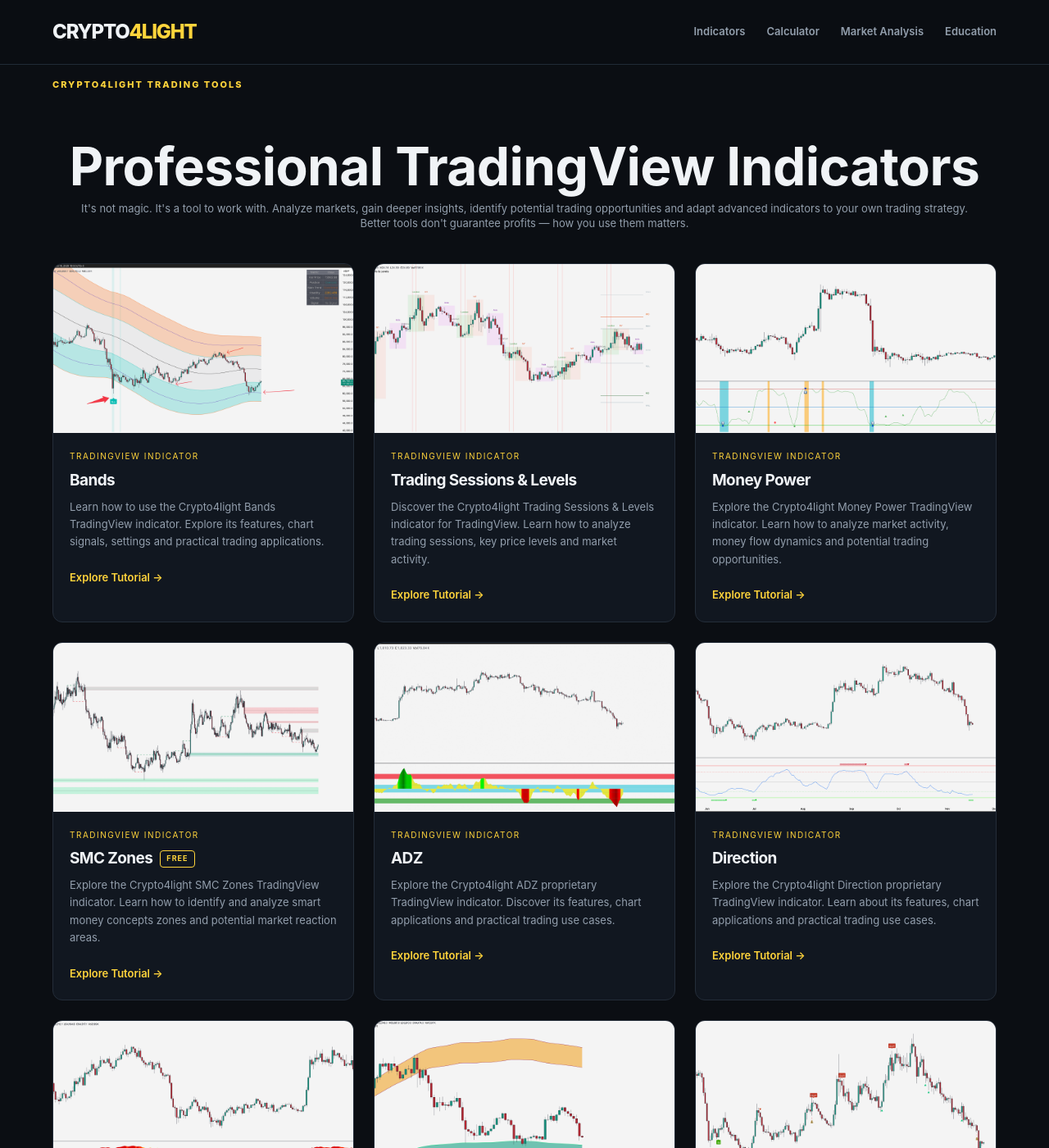
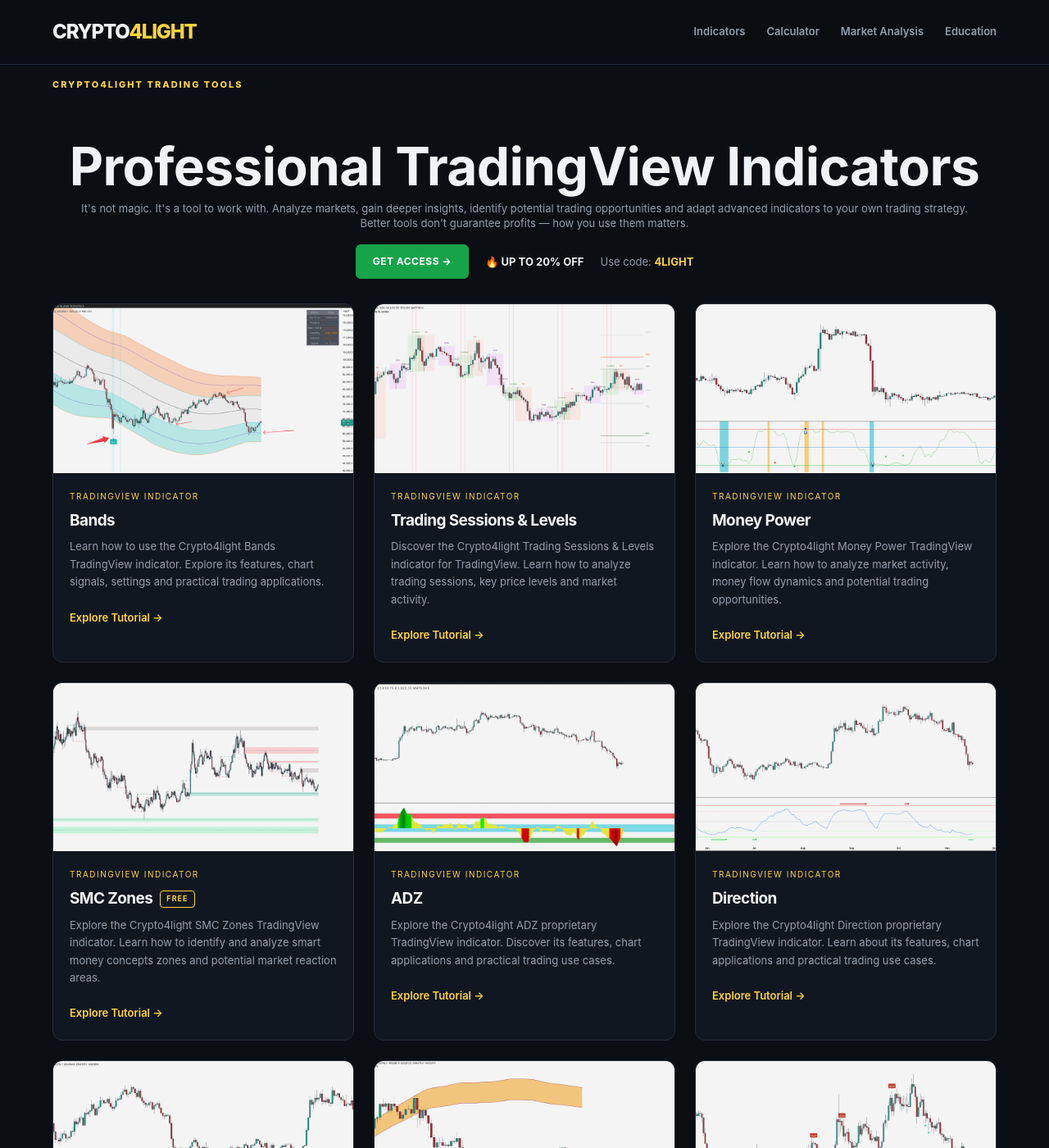
Before and after one commit to crypto4light/crypto4light, a Jekyll site: the page built from indicators/index.html, in a window 1280 px wide and 1400 px high. Shown: the whole window at 82% size. Built offline with Jekyll 4.4.1, drawn with Linux system fonts in a browser that asks for light colours.

Commit message:
Update index.html

```diff
--- a/indicators/index.html
+++ b/indicators/index.html
@@ -12,11 +12,33 @@ permalink: /indicators/
 
     <h1>Professional TradingView Indicators</h1>
 
-  <p class="lead">
-  It's not magic. It's a tool to work with. Analyze markets, gain deeper insights, identify potential trading opportunities and adapt advanced indicators to your own trading strategy.
-  <br>
-  Better tools don't guarantee profits — how you use them matters.
-  </p>
+    <p class="lead">
+      It's not magic. It's a tool to work with. Analyze markets, gain deeper insights, identify potential trading opportunities and adapt advanced indicators to your own trading strategy.
+      <br>
+      Better tools don't guarantee profits — how you use them matters.
+    </p>
+
+    <!-- PREMIUM ACCESS CTA -->
+    <div class="indicator-cta">
+
+      <a
+        class="indicator-cta-button"
+        href="https://t.me/crypto4lightfounder"
+        target="_blank"
+        rel="noopener noreferrer"
+      >
+        GET ACCESS →
+      </a>
+
+      <span class="indicator-cta-discount">
+        🔥 UP TO 20% OFF
+      </span>
+
+      <span class="indicator-cta-code">
+        Use code: <strong>4LIGHT</strong>
+      </span>
+
+    </div>
 
     <div class="indicator-grid">
 
@@ -90,13 +112,65 @@ permalink: /indicators/
   text-align: center;
 }
 
+/* PREMIUM ACCESS CTA */
+
+.indicator-cta {
+  display: flex;
+  align-items: center;
+  justify-content: center;
+  flex-wrap: wrap;
+  gap: 12px 20px;
+  margin: 17px auto 0;
+}
+
+.indicator-cta-button {
+  display: inline-flex;
+  align-items: center;
+  justify-content: center;
+  padding: 10px 20px;
+  background: #16A34A;
+  border: 1px solid #16A34A;
+  border-radius: 6px;
+  color: #FFFFFF;
+  font-size: 12px;
+  font-weight: 700;
+  letter-spacing: .5px;
+  text-decoration: none;
+  transition: background .2s, border-color .2s, transform .2s;
+}
+
+.indicator-cta-button:hover {
+  background: #15803D;
+  border-color: #15803D;
+  color: #FFFFFF;
+  transform: translateY(-2px);
+}
+
+.indicator-cta-discount {
+  color: #F0F3F6;
+  font-size: 13px;
+  font-weight: 700;
+  white-space: nowrap;
+}
+
+.indicator-cta-code {
+  color: #929EAC;
+  font-size: 13px;
+  white-space: nowrap;
+}
+
+.indicator-cta-code strong {
+  color: #FFD43B;
+  font-weight: 700;
+}
+
 /* INDICATOR GALLERY */
 
 .indicator-grid {
   display: grid;
   grid-template-columns: repeat(3, minmax(0, 1fr));
   gap: 24px;
-  margin-top: 40px;
+  margin-top: 30px;
 }
 
 .indicator-card {
@@ -218,5 +292,19 @@ permalink: /indicators/
   .indicator-grid {
     grid-template-columns: 1fr;
   }
+
+  .indicator-cta {
+    gap: 10px 14px;
+  }
+
+  .indicator-cta-button {
+    padding: 9px 15px;
+  }
+
+  .indicator-cta-discount,
+  .indicator-cta-code {
+    font-size: 12px;
+  }
 }
+
 </style>
```
